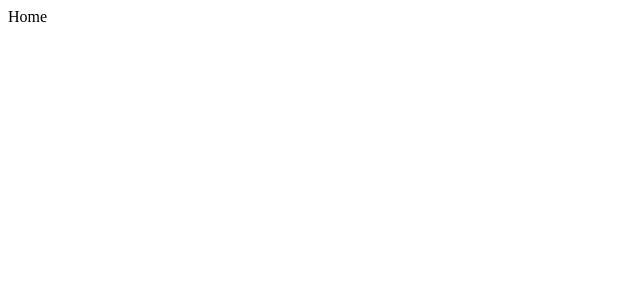
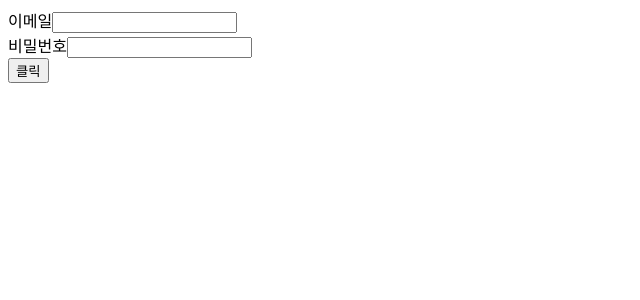
Before and after one commit to inkweon7269/estate-client-vite, a React (Vite) app: page /home in a window 1280 px wide. Shown: the top 300 px of the page, without its empty margins (0-640 px from the left). Built offline with nearby package versions, Linux system fonts and the light colour scheme.

Commit message:
react-hook-form, yup 적용

```diff
--- a/package.json
+++ b/package.json
@@ -10,10 +10,14 @@
     "preview": "vite preview"
   },
   "dependencies": {
+    "@hookform/error-message": "^2.0.1",
+    "@hookform/resolvers": "^3.10.0",
     "react": "^18.3.1",
     "react-dom": "^18.3.1",
+    "react-hook-form": "^7.54.2",
     "react-router-dom": "^7.1.5",
-    "vite-plugin-next-react-router": "^0.7.1"
+    "vite-plugin-next-react-router": "^0.7.1",
+    "yup": "^1.6.1"
   },
   "devDependencies": {
     "@eslint/js": "^9.17.0",
--- a/src/pages/home/index.tsx
+++ b/src/pages/home/index.tsx
@@ -1,5 +1,48 @@
+import { ErrorMessage } from '@hookform/error-message';
+import { yupResolver } from '@hookform/resolvers/yup';
+import { SubmitHandler, useForm } from 'react-hook-form';
+import * as yup from 'yup';
+
+import { EMAIL_SCHEMA, PASSWORD_SCHEMA } from '@/schemas/auth.ts';
+
+import Button from '@/components/Button.tsx';
+
+interface LoginInputs {
+    email: string;
+    password: string;
+}
+
+const schema = yup.object({
+    email: EMAIL_SCHEMA,
+    password: PASSWORD_SCHEMA,
+});
+
 const Home = () => {
-    return <div>Home</div>;
+    const {
+        register,
+        handleSubmit,
+        formState: { errors },
+    } = useForm<LoginInputs>({ resolver: yupResolver(schema) });
+
+    const onSubmit: SubmitHandler<LoginInputs> = (data) => {
+        console.log(data);
+    };
+
+    return (
+        <form onSubmit={handleSubmit(onSubmit)}>
+            <div>
+                <label>이메일</label>
+                <input type='email' {...register('email')} />
+                <ErrorMessage errors={errors} name='email' />
+            </div>
+            <div>
+                <label>비밀번호</label>
+                <input type='password' {...register('password')} />
+                <ErrorMessage errors={errors} name='password' />
+            </div>
+            <Button />
+        </form>
+    );
 };
 
 export default Home;
--- /dev/null
+++ b/src/schemas/auth.ts
@@ -0,0 +1,7 @@
+import * as yup from 'yup';
+
+export const EMAIL_SCHEMA = yup.string().email('유효한 이메일을 입력해주세요').required('이메일을 입력해주세요');
+export const PASSWORD_SCHEMA = yup
+    .string()
+    .min(6, '비밀번호는 최소 6자 이상이어야 합니다')
+    .required('비밀번호를 입력해주세요');
```
Also changed, not shown: 2 other files (tests, documents, lock files or other folders).
